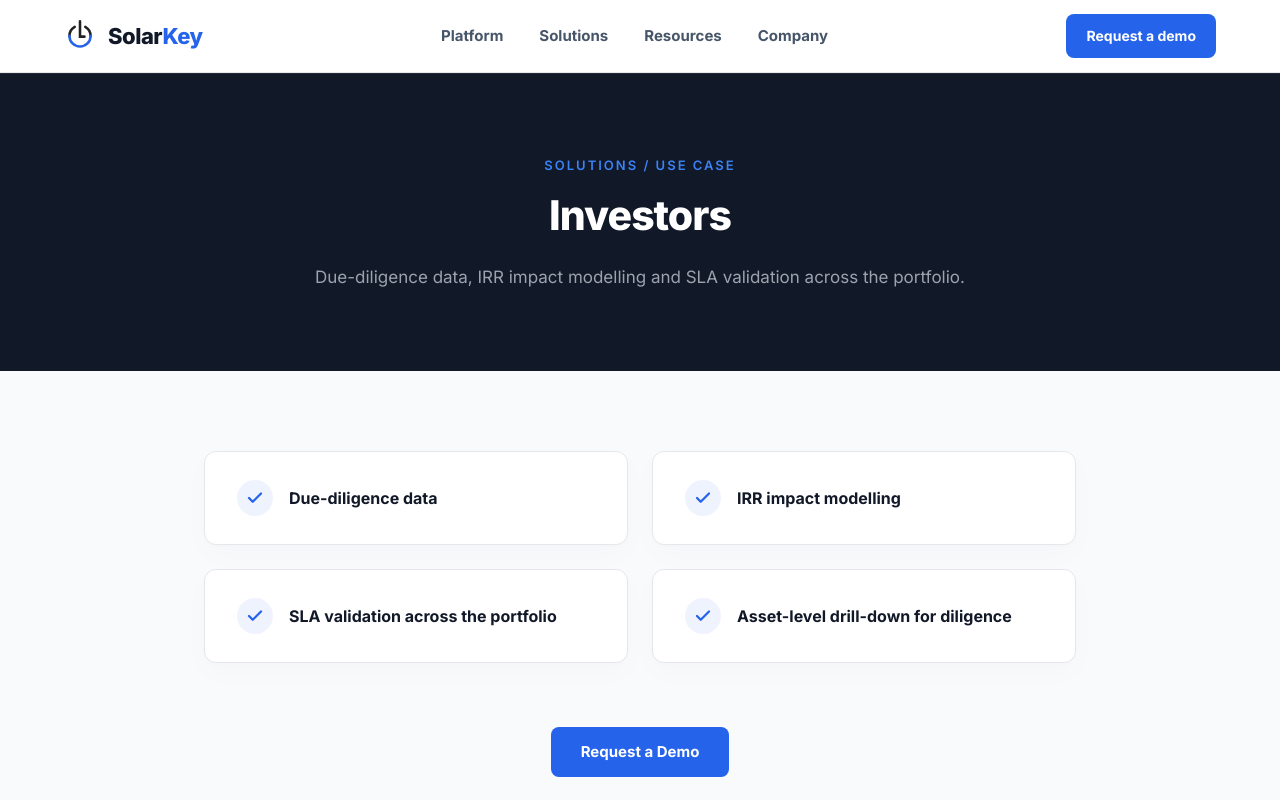
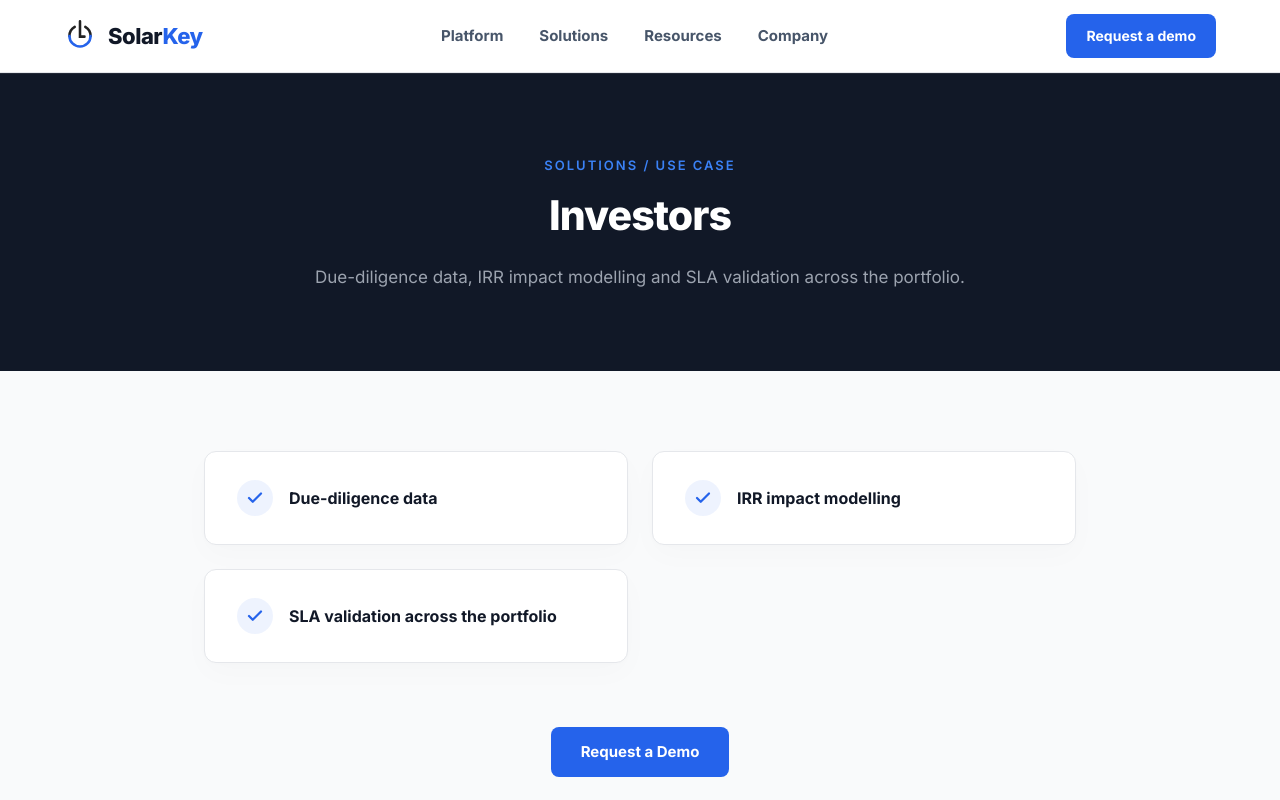
Before and after one commit to shubhamlabade2026/Solar-Key, a Next.js app: page /solutions/investors in a window 1280 px wide. Shown: the top 800 px of the page. Built offline with nearby package versions, Linux system fonts and the light colour scheme.

Commit message:
fix: restrict Investors supporting points to exactly 3 items

```diff
--- a/src/app/solutions/investors/page.jsx
+++ b/src/app/solutions/investors/page.jsx
@@ -13,8 +13,7 @@ export default function InvestorsPage() {
   const points = [
     'Due-diligence data',
     'IRR impact modelling',
-    'SLA validation across the portfolio',
-    'Asset-level drill-down for diligence'
+    'SLA validation across the portfolio'
   ];
 
   return (
```
